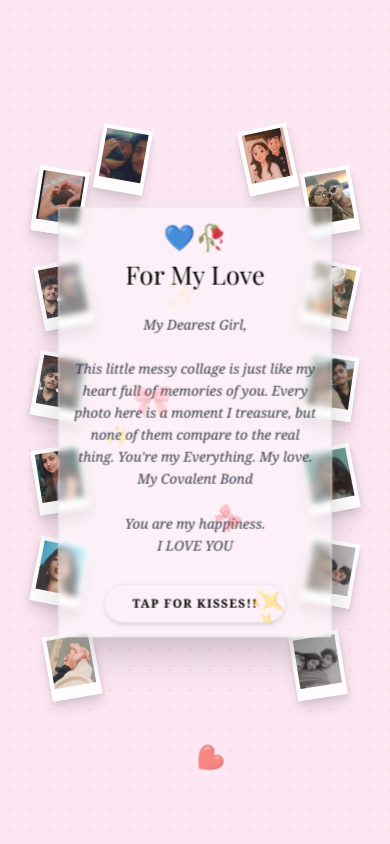
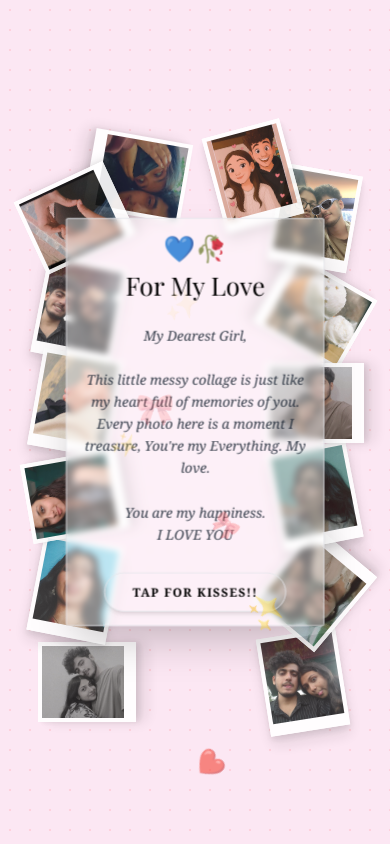
Before and after one commit to prabeshphuyal13/Project-She, a plain HTML site: page index.html in a window 390 px wide. Drawn offline with nearby package versions, Linux system fonts and the light colour scheme; a web font is replaced by a local one.

Commit message:
final update

```diff
--- a/index.html
+++ b/index.html
@@ -43,8 +43,9 @@
             border-bottom-width: 24px;
             background-color: white;
             z-index: 5;
-            width: 75px;
-            height: 100px;
+            /* increased by ~15% */
+            width: 100px;
+            height: 120px;
         }
         .photo-container:hover { transform: scale(1.35) rotate(0deg) !important; box-shadow: 0 25px 50px rgba(0,0,0,0.3); z-index:100!important; }
         .photo-image { width:100%; height:100%; display:block; object-fit:cover; }
@@ -54,39 +55,39 @@
             /* Left Side - 6 photos */
             .p3 { top:20%; left:19%; transform:rotate(9deg); }
             .p2 { top:31%; left:20%; transform:rotate(-11deg); }
-            .p14 { top:42%; left:19%; transform:rotate(10deg); }
+            .p6 { top:42%; left:19%; transform:rotate(10deg); }
             .p8 { top:53%; left:19%; transform:rotate(-9deg); }
             .p12 { top:64%; left:19%; transform:rotate(11deg); }
-            .p6 { top:75%; left:22%; transform:rotate(-10deg); }
+            .p4 { top:75%; left:22%; transform:rotate(-10deg); }
             /* Right Side - 6 photos */
             .p13 { top:20%; right:19%; transform:rotate(-10deg); }
             .p5 { top:31%; right:19%; transform:rotate(12deg); }
-            .p9 { top:42%; right:19%; transform:rotate(8deg); }
+            .p11 { top:42%; right:19%; transform:rotate(8deg); }
             .p10 { top:53%; right:19%; transform:rotate(-11deg); }
-            .p11 { top:64%; right:19%; transform:rotate(10deg); }
-            .p4 { top:75%; right:22%; transform:rotate(-9deg); }
+            .p9 { top:64%; right:19%; transform:rotate(10deg); }
+            .p14 { top:75%; right:22%; transform:rotate(-9deg); }
 
         @media (max-width:700px) {
-            .photo-container { border-width:4px; border-bottom-width:12px; opacity:0.9; width:50px; height:65px; }
+            .photo-container { border-width:4px; border-bottom-width:12px; opacity:0.9; width:80px; height:98px; }
             .photo-container:hover { transform: scale(1.5) rotate(0deg) !important; }
             /* Top Center - 2 photos */
-            .p1 { top:15%; left:25%; transform:rotate(10deg); }
-            .p7 { top:15%; right:25%; transform:rotate(-12deg); }
+            .p1 { top:15%; left:25%; transform:rotate(100deg); }
+            .p7 { top:15%; right:25%; transform:rotate(-15deg); }
             /* Left Side - 6 photos */
-            .p3 { top:20%; left:9%; transform:rotate(9deg); }
-            .p2 { top:31%; left:10%; transform:rotate(-11deg); }
-            .p14 { top:42%; left:9%; transform:rotate(10deg); }
-            .p8 { top:53%; left:9%; transform:rotate(-9deg); }
+            .p3 { top:20%; left:9%; transform:rotate(-115deg); }
+            .p2 { top:31%; left:10%; transform:rotate(11deg); }
+            .p6 { top:42%; left:9%; transform:rotate(10deg); }
+            .p8 { top:53%; left:9%; transform:rotate(-100deg); }
             .p12 { top:64%; left:9%; transform:rotate(11deg); }
-            .p6 { top:75%; left:12%; transform:rotate(-10deg); }
+            .p4 { top:75%; left:12%; transform:rotate(-90deg); }
             /* Right Side - 6 photos */
-            .p13 { top:20%; right:9%; transform:rotate(-10deg); }
-            .p5 { top:31%; right:9%; transform:rotate(12deg); }
-            .p9 { top:42%; right:9%; transform:rotate(8deg); }
+            .p13 { top:20%; right:9%; transform:rotate(10deg); }
+            .p5 { top:31%; right:9%; transform:rotate(120deg); }
+            .p11 { top:42%; right:9%; transform:rotate(-90deg); }
             .p10 { top:53%; right:9%; transform:rotate(-11deg); }
-            .p11 { top:64%; right:9%; transform:rotate(10deg); }
-            .p4 { top:75%; right:12%; transform:rotate(-9deg); }
-            .love-card { max-width: 90% !important; padding: 1rem !important; }
+            .p9 { top:64%; right:9%; transform:rotate(-500deg); }
+            .p14 { top:75%; right:12%; transform:rotate(-9deg); }
+            .love-card { max-width: 85% !important; padding: 1rem !important; }
         }
 
         .emoji {
@@ -114,7 +115,7 @@
                 <div class="text-base md:text-lg font-serif text-gray-800 leading-relaxed italic opacity-90 mb-6 max-h-[60vh] overflow-y-auto no-scrollbar">
                     <p>
                         My Dearest Girl,<br/><br/>
-                        This little messy collage is just like my heart full of memories of you. Every photo here is a moment I treasure, but none of them compare to the real thing. You're my Everything. My love. My Covalent Bond <br/><br/>
+                        This little messy collage is just like my heart full of memories of you. Every photo here is a moment I treasure, You're my Everything. My love. <br/><br/>
                         You are my happiness.<br/>
                         I LOVE YOU <br/>
                     </p>
```
